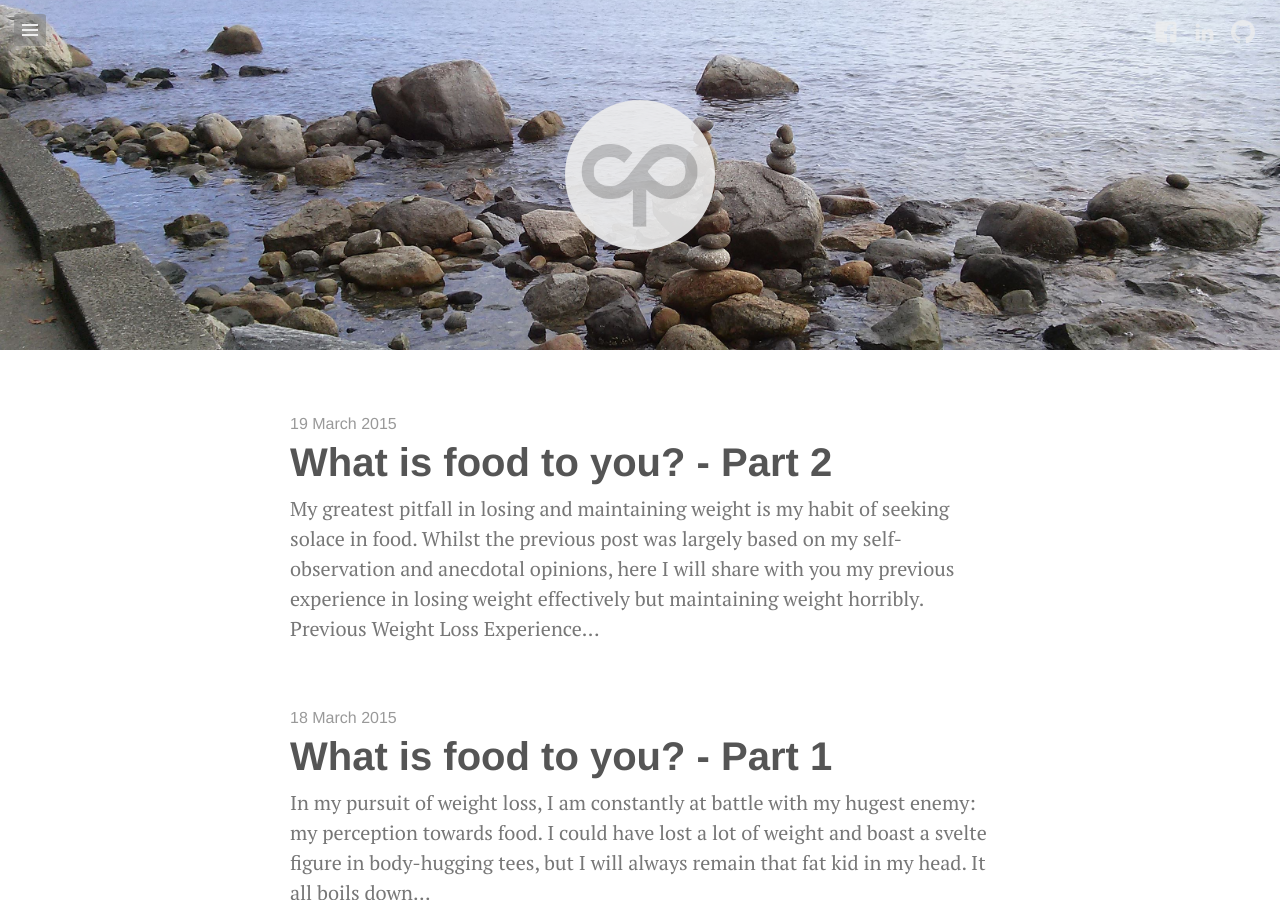
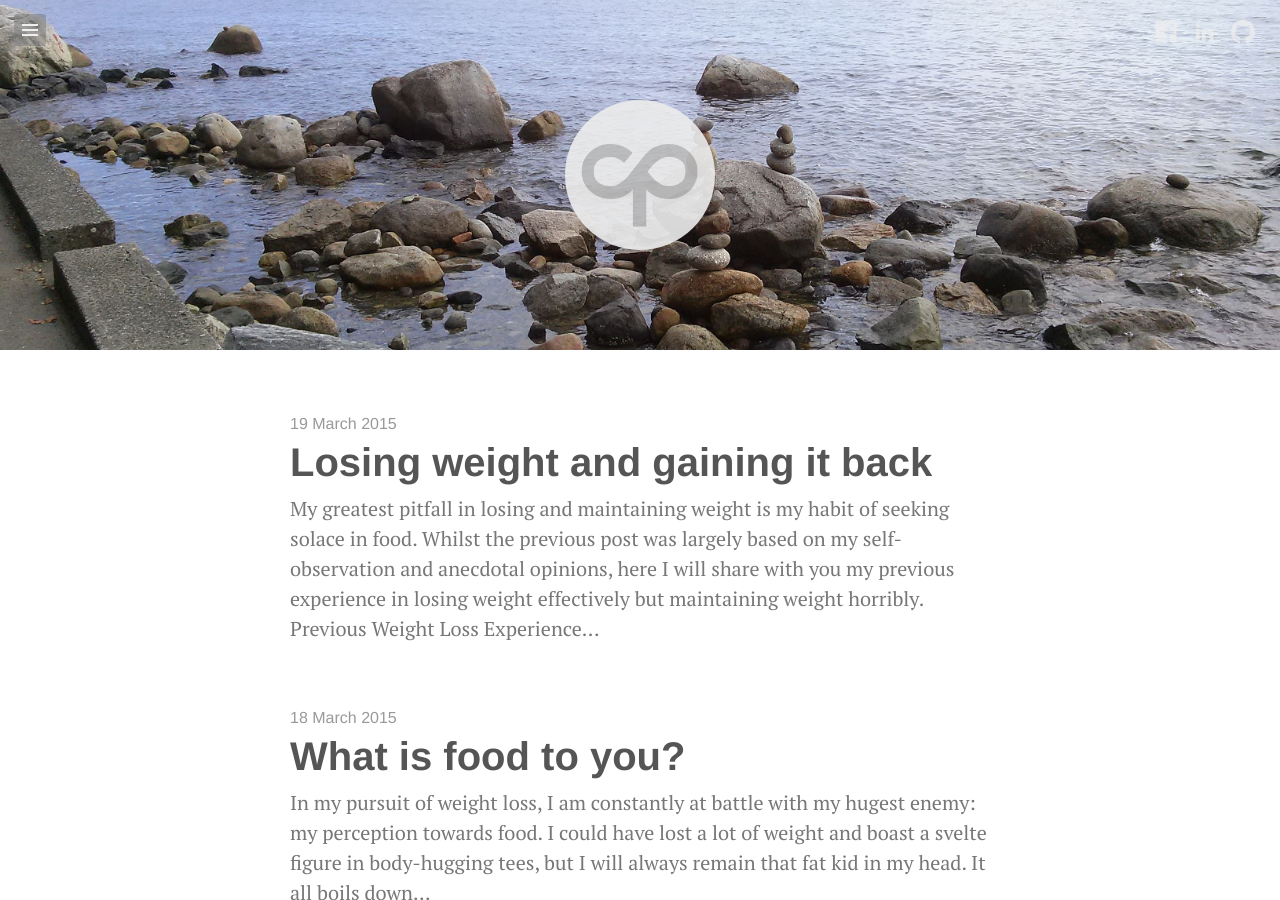
Before and after one commit to yenpeng/yenpeng.github.io, a Jekyll site: the page built from index.html, in a window 1280 px wide and 900 px high. Built offline with Jekyll 4.4.1, drawn with Linux system fonts in a browser that asks for light colours; Markdown is read by kramdown in place of the engine named in the settings; the list of posts is cut into pages by our own code.

Commit message:
Name changes 3

```diff
--- a/_posts/2015-03-18-what-is-food-to-you.md
+++ b/_posts/2015-03-18-what-is-food-to-you.md
@@ -1,6 +1,6 @@
 ---
 layout: post
-title: "What is food to you? - Part 1"
+title: "What is food to you?"
 quote: Examining that crucial underlying reason denting your weight loss progression
 image: /assets/images/carbonara.jpg
 video: false
--- a/_posts/2015-03-19-losing-weight-and-gaining-it-back.md
+++ b/_posts/2015-03-19-losing-weight-and-gaining-it-back.md
@@ -1,6 +1,6 @@
 ---
 layout: post
-title: "What is food to you? - Part 2"
+title: "Losing weight and gaining it back"
 quote: Examining that crucial underlying reason denting your weight loss progression.
 image: /assets/images/pizza.jpg
 video: false
```
